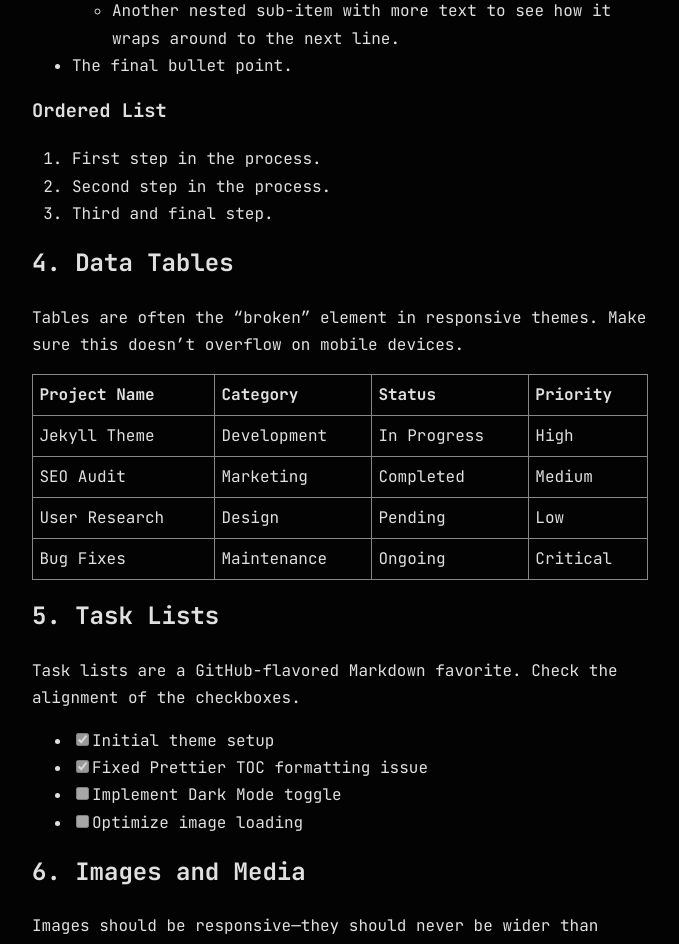
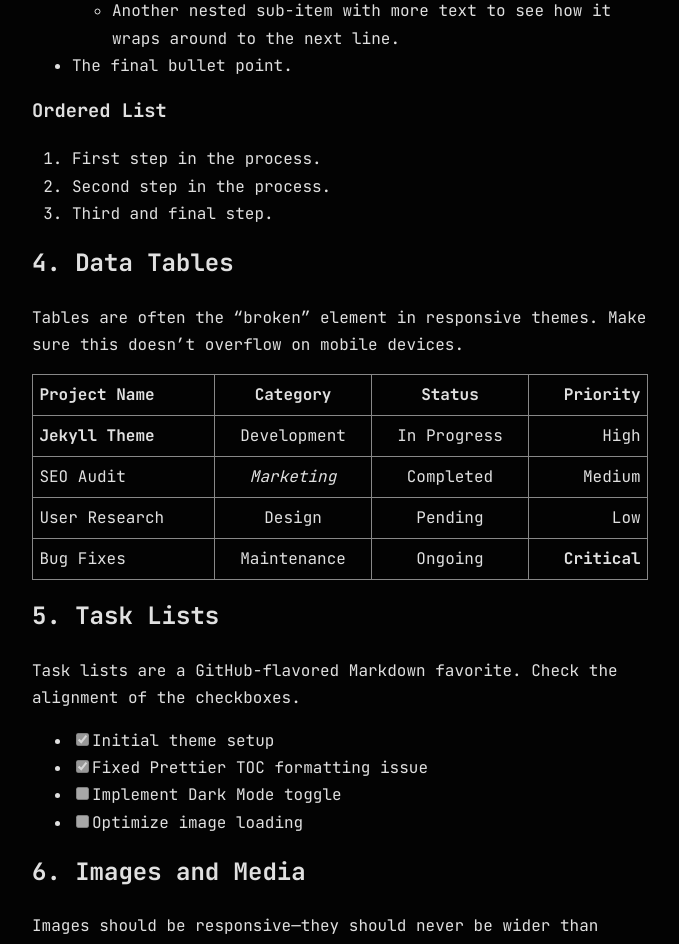
Before and after one commit to stiermid/monoholic, a Jekyll site: the page built from _posts/2026-04-01-overview.md, in a window 1280 px wide. Shown: the part 1952-2896 px from the top of the page, without its empty margins (300-979 px from the left). Built offline with Jekyll 4.4.1, drawn with Linux system fonts in a browser that asks for light colours.

Commit message:
chore(examples): make table alignment visible

```diff
--- a/_posts/2026-04-01-overview.md
+++ b/_posts/2026-04-01-overview.md
@@ -70,12 +70,12 @@ Lists can often have spacing issues, especially when nested.
 
 Tables are often the "broken" element in responsive themes. Make sure this doesn't overflow on mobile devices.
 
-| Project Name  | Category    | Status      | Priority |
-| :------------ | :---------- | :---------- | :------- |
-| Jekyll Theme  | Development | In Progress | High     |
-| SEO Audit     | Marketing   | Completed   | Medium   |
-| User Research | Design      | Pending     | Low      |
-| Bug Fixes     | Maintenance | Ongoing     | Critical |
+| Project Name     |  Category   |   Status    |     Priority |
+| :--------------- | :---------: | :---------: | -----------: |
+| **Jekyll Theme** | Development | In Progress |         High |
+| SEO Audit        | _Marketing_ |  Completed  |       Medium |
+| User Research    |   Design    |   Pending   |          Low |
+| Bug Fixes        | Maintenance |   Ongoing   | **Critical** |
 
 ## 5. Task Lists
 
```
